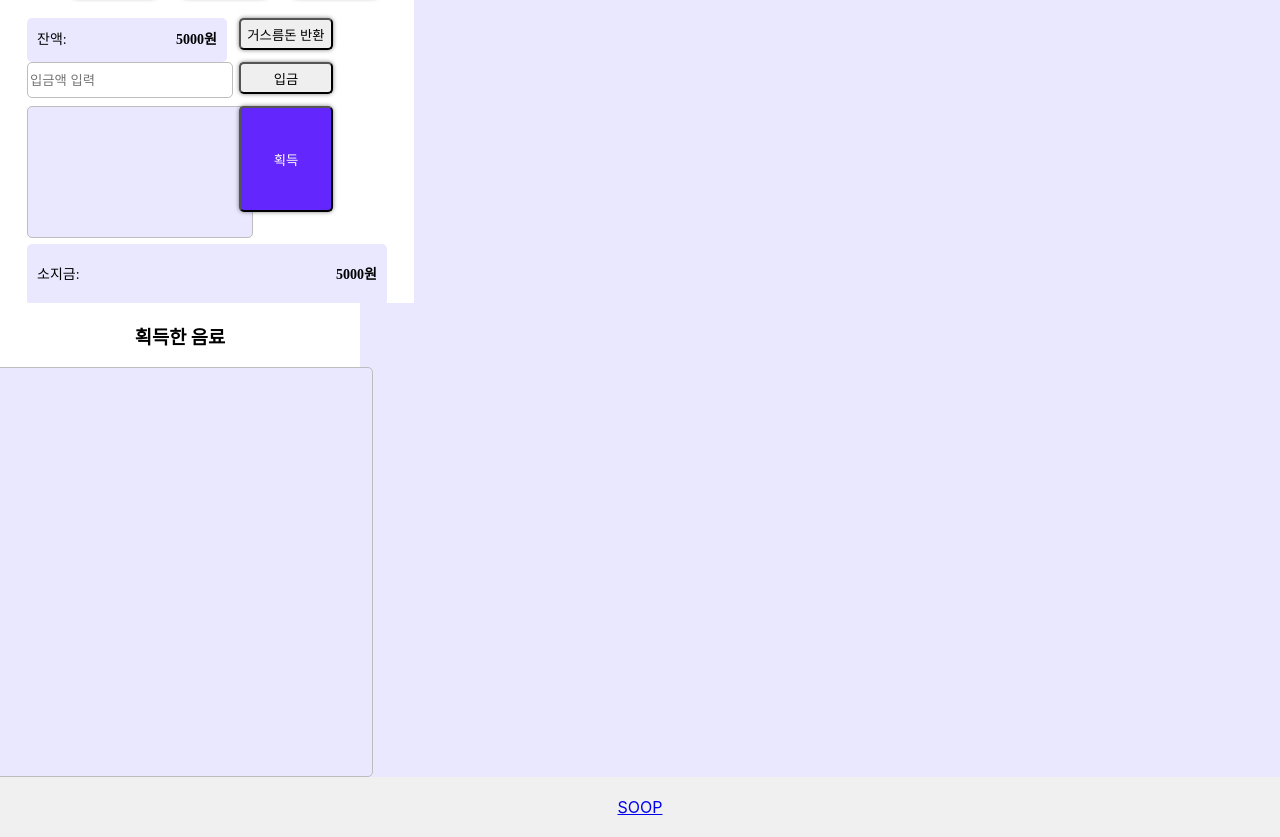
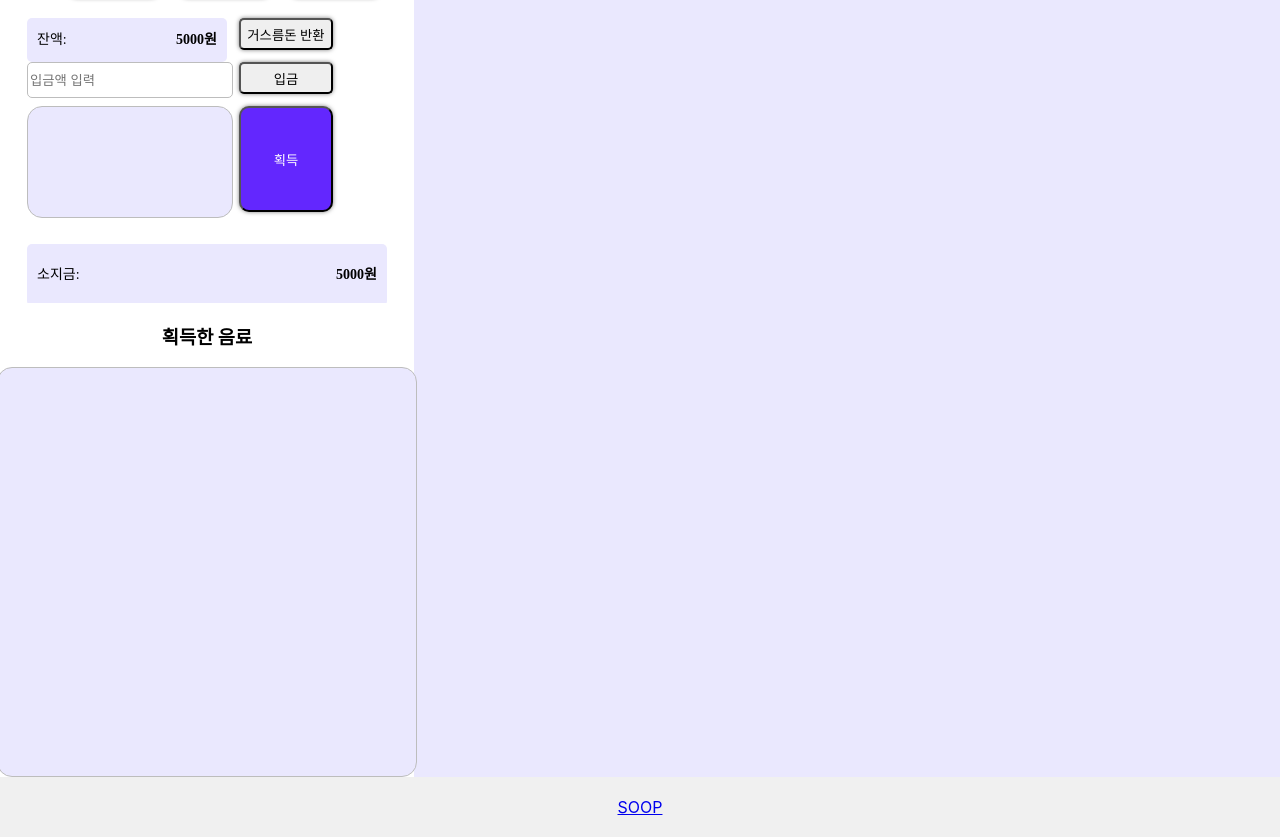
Before and after one commit to af-99-project/vending-machine, a React (Create React App) app in the folder alves/: page / in a window 1280 px wide. Shown: the part 401-1238 px from the top of the page. Built offline with nearby package versions, Linux system fonts and the light colour scheme.

Commit message:
css 수정

```diff
--- a/alves/src/AdminPage.js
+++ b/alves/src/AdminPage.js
@@ -80,7 +80,7 @@ const AdminPage = ({ products, setProducts }) => {
 
             setShowAdminPage(false);
         } else {
-            alert("Please fill out all fields.");
+            alert("상품명,금액,이미지를 넣어주세요.");
         }
     };
 
@@ -103,6 +103,11 @@ const AdminPage = ({ products, setProducts }) => {
             setShowAdminPage(true);
             setError(false);
             setIsFirstVisit(false);
+            setShowThunder(true); //
+            setTimeout(() => {
+                setShowThunder(false);
+                alert("역시 뭘 아는구만");
+            }, 1500);
         } else if (password === 'nobel' || password === '노벨') {
             setError(false);
             setShowThunder(true);
--- a/alves/src/App.css
+++ b/alves/src/App.css
@@ -43,7 +43,7 @@ body {
 .get-cola-area {
   display: flex;
   flex-direction: column;
-  width: 360px;
+  width:414px;
   height: 474px;
   align-items: center;
   background: #fff;
@@ -52,8 +52,8 @@ body {
 .get-cola-box {
   background-color: #eae8fe;
   border: 1px solid #bdbdbd;
-  border-radius: 5px;
-  padding: 12px;
+  border-radius: 15px;
+  padding: 2px;
   width: 100%;
   height: 100%;
   display: flex;
@@ -63,11 +63,12 @@ body {
 }
 
 .get-cola-box ul {
-  width: calc(100% - 24px); /* 스크롤바 공간을 빼서 너비 조정 */
+  width: calc(100% - 30px); /* 스크롤바 공간을 빼서 너비 조정 */
   height: 100%;
   overflow-y: auto;
-  padding-right: 20px; /* 오른쪽 패딩 추가 */
+  padding-right: 80px; /* 오른쪽 패딩 추가 */
   overflow-x: hidden; /* 가로 스크롤을 숨김 */
+
 }
 
 .get-cola-box ul::-webkit-scrollbar {
@@ -85,10 +86,10 @@ body {
 }
 
 .cola-box {
-  height: 46px;
+  height: 50px;
   background-color: white;
   width: 100%;
-  border-radius: 5px;
+  border-radius: 10px;
   display: flex;
   gap: 10px;
   align-items: center;
@@ -96,7 +97,7 @@ body {
   padding: 10px;
   font-family: Noto Sans KR;
   font-size: 9px;
-  font-weight: 500;
+  font-weight: 600;
 }
 
 .get-cola-area .count {
@@ -181,7 +182,10 @@ body {
 .get-btn {
   background: #6327fe;
   color: #fff;
-  border-radius: 5px;
+  border-radius: 10px;
+
+
+
   box-shadow: 0px 0px 4px 0px #00000080;
 }
 
```
